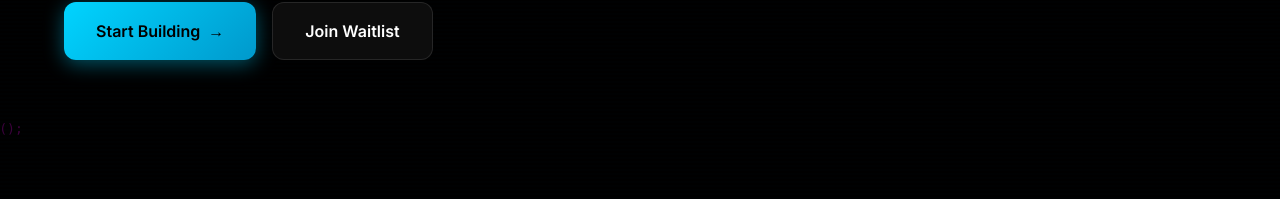
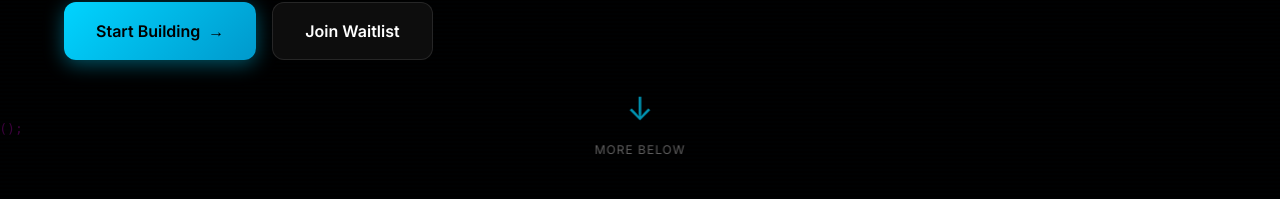
Before and after one commit to JiffyAviation/DeepFish, a React (Vite) app: page / in a window 1280 px wide. Both pictures are taken after typing "name@example.com" into the empty fields and a click on the button "Get Early Access →". Shown: the part 601-800 px from the top of the page. Built offline with nearby package versions, Linux system fonts and the light colour scheme.

Commit message:
Add bouncing scroll indicator to hero section

```diff
--- a/components/LandingPage.css
+++ b/components/LandingPage.css
@@ -39,6 +39,7 @@
   from {
     transform: translateX(-100%);
   }
+
   to {
     transform: translateX(100vw);
   }
@@ -53,11 +54,9 @@
   height: 100%;
   z-index: 1;
   pointer-events: none;
-  background: linear-gradient(
-    to bottom,
-    transparent 50%,
-    rgba(0, 212, 255, 0.02) 50%
-  );
+  background: linear-gradient(to bottom,
+      transparent 50%,
+      rgba(0, 212, 255, 0.02) 50%);
   background-size: 100% 4px;
   opacity: 0.3;
 }
@@ -172,7 +171,8 @@
   gap: 16px;
 }
 
-.cta-primary, .cta-secondary {
+.cta-primary,
+.cta-secondary {
   padding: 16px 32px;
   border-radius: 12px;
   font-size: 16px;
@@ -247,9 +247,17 @@
   border-radius: 50%;
 }
 
-.dot.red { background: #ff5f56; }
-.dot.yellow { background: #ffbd2e; }
-.dot.green { background: #27c93f; }
+.dot.red {
+  background: #ff5f56;
+}
+
+.dot.yellow {
+  background: #ffbd2e;
+}
+
+.dot.green {
+  background: #27c93f;
+}
 
 .terminal-title {
   font-family: 'Fira Code', monospace;
@@ -300,9 +308,70 @@
 }
 
 @keyframes blink {
-  0%, 50% { opacity: 1; }
-  51%, 100% { opacity: 0; }
+
+  0%,
+  50% {
+    opacity: 1;
+  }
+
+  51%,
+  100% {
+    opacity: 0;
+  }
 }
+
+/* Scroll Indicator */
+.scroll-indicator {
+  position: absolute;
+  bottom: 40px;
+  left: 50%;
+  transform: translateX(-50%);
+  display: flex;
+  flex-direction: column;
+  align-items: center;
+  gap: 8px;
+  cursor: pointer;
+  opacity: 0.7;
+  transition: opacity 0.3s ease;
+  z-index: 10;
+}
+
+.scroll-indicator:hover {
+  opacity: 1;
+}
+
+.scroll-arrow {
+  font-size: 32px;
+  color: #00d4ff;
+  animation: bounce 2s infinite;
+}
+
+.scroll-text {
+  font-size: 12px;
+  color: #888;
+  text-transform: uppercase;
+  letter-spacing: 1px;
+}
+
+@keyframes bounce {
+
+  0%,
+  20%,
+  50%,
+  80%,
+  100% {
+    transform: translateY(0);
+  }
+
+  40% {
+    transform: translateY(-10px);
+  }
+
+  60% {
+    transform: translateY(-5px);
+  }
+}
+
 
 /* Features Section */
 .features-section {
@@ -615,20 +684,23 @@
   max-width: 300px;
 }
 
-.footer-links, .footer-social {
+.footer-links,
+.footer-social {
   display: flex;
   flex-direction: column;
   gap: 12px;
 }
 
-.footer-links a, .footer-social a {
+.footer-links a,
+.footer-social a {
   color: #888;
   text-decoration: none;
   font-size: 14px;
   transition: color 0.3s ease;
 }
 
-.footer-links a:hover, .footer-social a:hover {
+.footer-links a:hover,
+.footer-social a:hover {
   color: #00d4ff;
 }
 
--- a/components/LandingPage.jsx
+++ b/components/LandingPage.jsx
@@ -145,7 +145,14 @@ const LandingPage = () => {
             </div>
           </div>
         </div>
+
+        {/* Scroll Indicator */}
+        <div className="scroll-indicator" onClick={() => window.scrollTo({ top: window.innerHeight, behavior: 'smooth' })}>
+          <div className="scroll-arrow">↓</div>
+          <span className="scroll-text">More below</span>
+        </div>
       </section>
+
 
       {/* Agent Carousel Billboard */}
       <section className="carousel-section">
```
